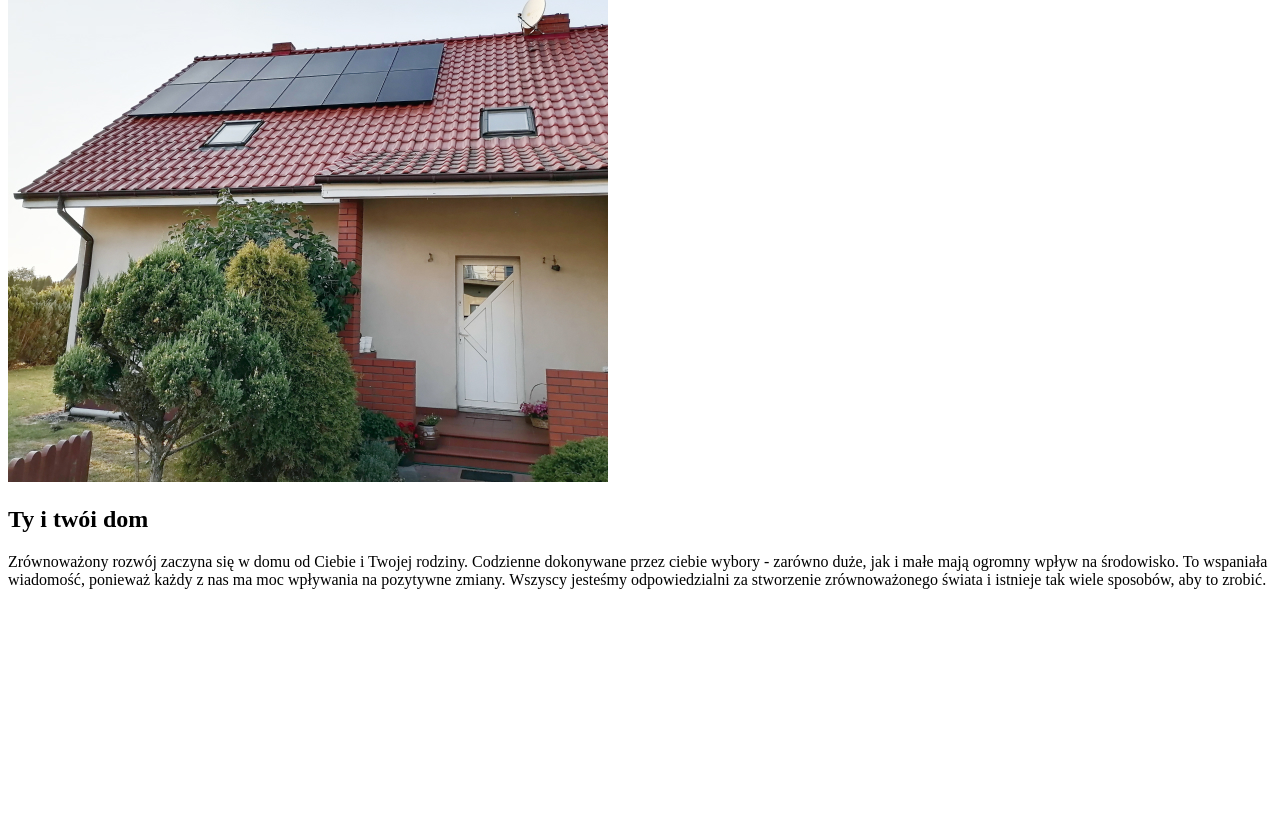
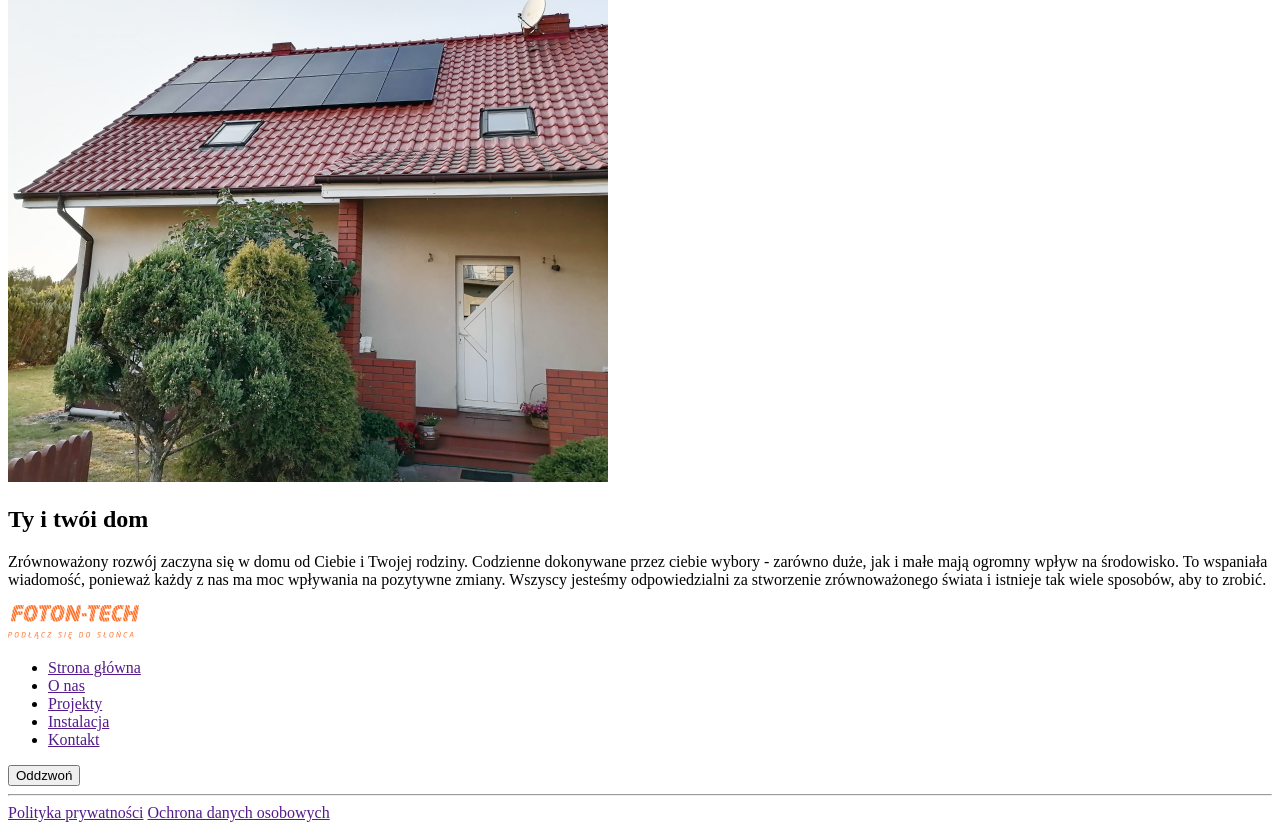
Before and after one commit to WebnautsAcademy/flow2_project1_9, a plain HTML site: page index.html in a window 1280 px wide. Shown: the part 457-1287 px from the top of the page. Before the commit the page ends 1062 px from the top, so only its background shows below. Drawn offline with Linux system fonts and the light colour scheme.

Commit message:
homework_11_09_21

```diff
--- a/index.html
+++ b/index.html
@@ -66,6 +66,28 @@
     </main>
 
     <footer>
+        <div>
+            <div>
+                <a href="/index.html"><img src="img/logo.png" alt="logo"></a>
+            </div>
+            <ul>
+                <li><a href="">Strona główna</a></li>
+                <li><a href="">O nas</a></li>
+                <li><a href="">Projekty</a></li>
+                <li><a href="">Instalacja</a></li>
+                <li><a href="">Kontakt</a></li>
+            </ul>
+            <button>Oddzwoń</button>
+        </div>
+
+        <div>
+            <hr>
+        </div>
+
+        <div>
+            <a href="">Polityka prywatności</a>
+            <a href="">Ochrona danych osobowych</a>
+        </div>
 
     </footer>
 
```
